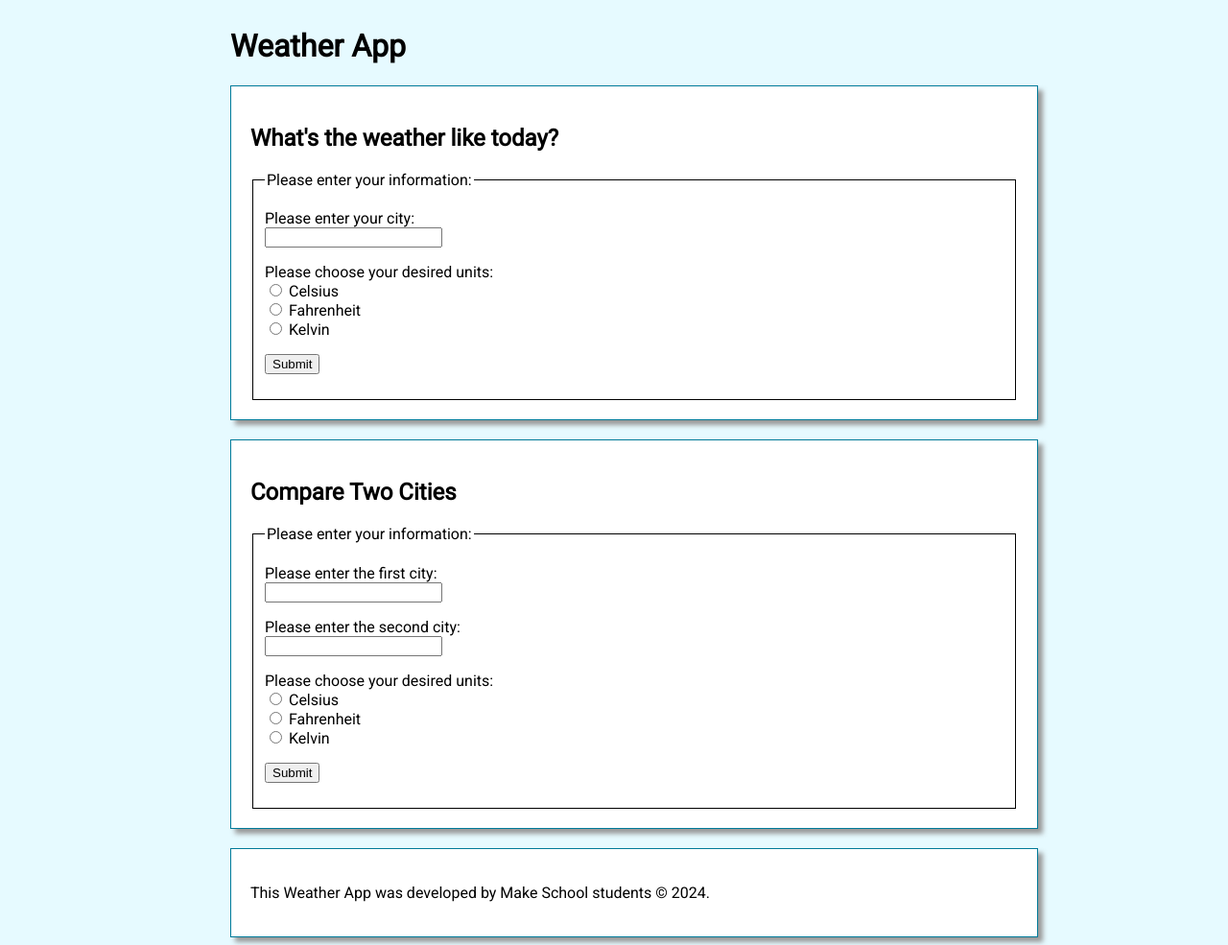
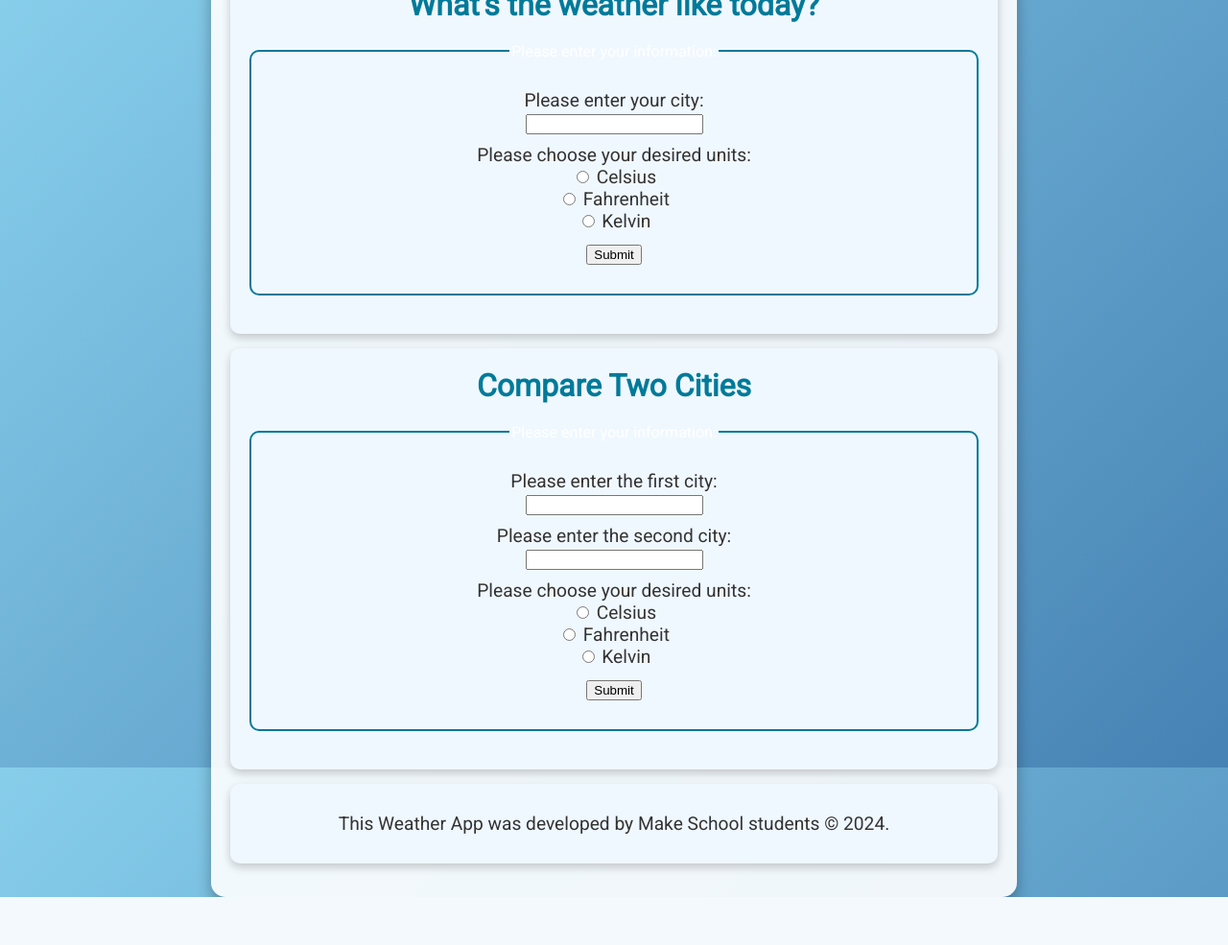
Before and after one commit to Joshkaki00/Homework-4-Assignment, a Flask app: page / in a window 1280 px wide. Shown: the whole page at 96% size. After the commit the page ends 935 px from the top, so only its background shows below. Run offline with Flask 3, Linux system fonts and the light colour scheme.

Commit message:
updated app

```diff
--- a/static/style.css
+++ b/static/style.css
@@ -1,28 +1,128 @@
+/* Global Styles */
 body {
-    background-color: #e6faff;
+    background: linear-gradient(135deg, #87CEEB, #4682B4); /* Sky blue gradient */
     display: flex;
     justify-content: center;
+    align-items: center;
+    height: 100vh;
     font-family: "Roboto", sans-serif;
+    color: #fff;
+    margin: 0;
 }
 
 main {
-    width: 800px;
+    width: 90%;
+    max-width: 800px;
+    padding: 20px;
+    border-radius: 15px;
+    background: rgba(255, 255, 255, 0.9); /* Semi-transparent white background */
+    box-shadow: 0 8px 15px rgba(0, 0, 0, 0.3);
 }
 
+/* Section Cards */
 main > section {
-    background-color: #fff;
-    border: 1px solid #007a99;
-    box-shadow: 5px 5px 5px #999;
+    background-color: #f0f8ff; /* Light blue for sections */
+    border: none;
+    border-radius: 10px;
+    box-shadow: 0 4px 10px rgba(0, 0, 0, 0.2);
     padding: 20px;
-    margin-top: 20px;
-    width: 100%;
+    margin: 15px 0;
+    text-align: center; /* Center-align content */
 }
 
-fieldset {
-    border: 1px solid #000;
+main > section h1, main > section h2 {
+    margin: 0;
+    color: #007a99;
+    font-size: 2rem;
+    font-weight: bold;
 }
 
-h1 a {
-    color: #000;
+main > section p {
+    font-size: 1.2rem;
+    margin: 10px 0;
+    color: #333;
+}
+
+/* Weather Icons */
+.weather-icon {
+    width: 80px;
+    height: 80px;
+    margin: 10px auto;
+}
+
+/* Fieldsets for Forms */
+fieldset {
+    border: 2px solid #007a99;
+    padding: 20px;
+    border-radius: 10px;
+    margin: 20px 0;
+}
+
+/* Buttons */
+button {
+    background-color: #007a99;
+    color: #fff;
+    border: none;
+    padding: 10px 15px;
+    border-radius: 5px;
+    font-size: 1rem;
+    cursor: pointer;
+    transition: background-color 0.3s ease;
+}
+
+button:hover {
+    background-color: #005f73;
+}
+
+button:focus {
+    outline: 2px solid #005f73;
+    outline-offset: 2px;
+}
+
+/* Links */
+a {
+    color: #007a99;
     text-decoration: none;
+    transition: color 0.3s ease;
 }
+
+a:hover {
+    color: #005f73;
+}
+
+/* Utility Classes for Spacing */
+.mt-20 {
+    margin-top: 20px;
+}
+
+.mb-20 {
+    margin-bottom: 20px;
+}
+
+.pt-10 {
+    padding-top: 10px;
+}
+
+.pb-10 {
+    padding-bottom: 10px;
+}
+
+/* Responsive Design */
+@media (max-width: 600px) {
+    body {
+        padding: 10px;
+    }
+
+    main {
+        width: 100%;
+        padding: 15px;
+    }
+
+    main > section h1, main > section h2 {
+        font-size: 1.5rem;
+    }
+
+    main > section p {
+        font-size: 1rem;
+    }
+}
```
